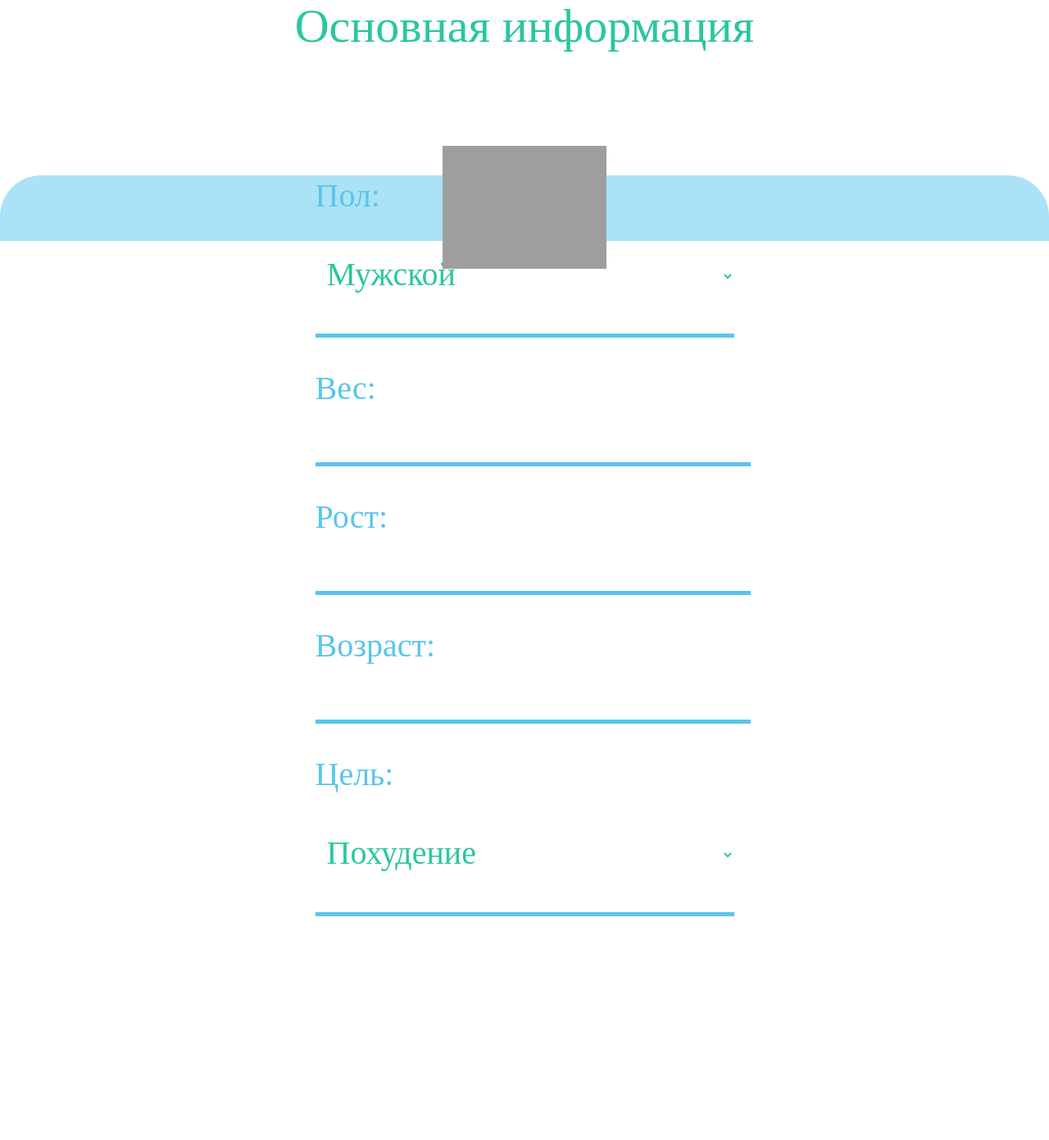
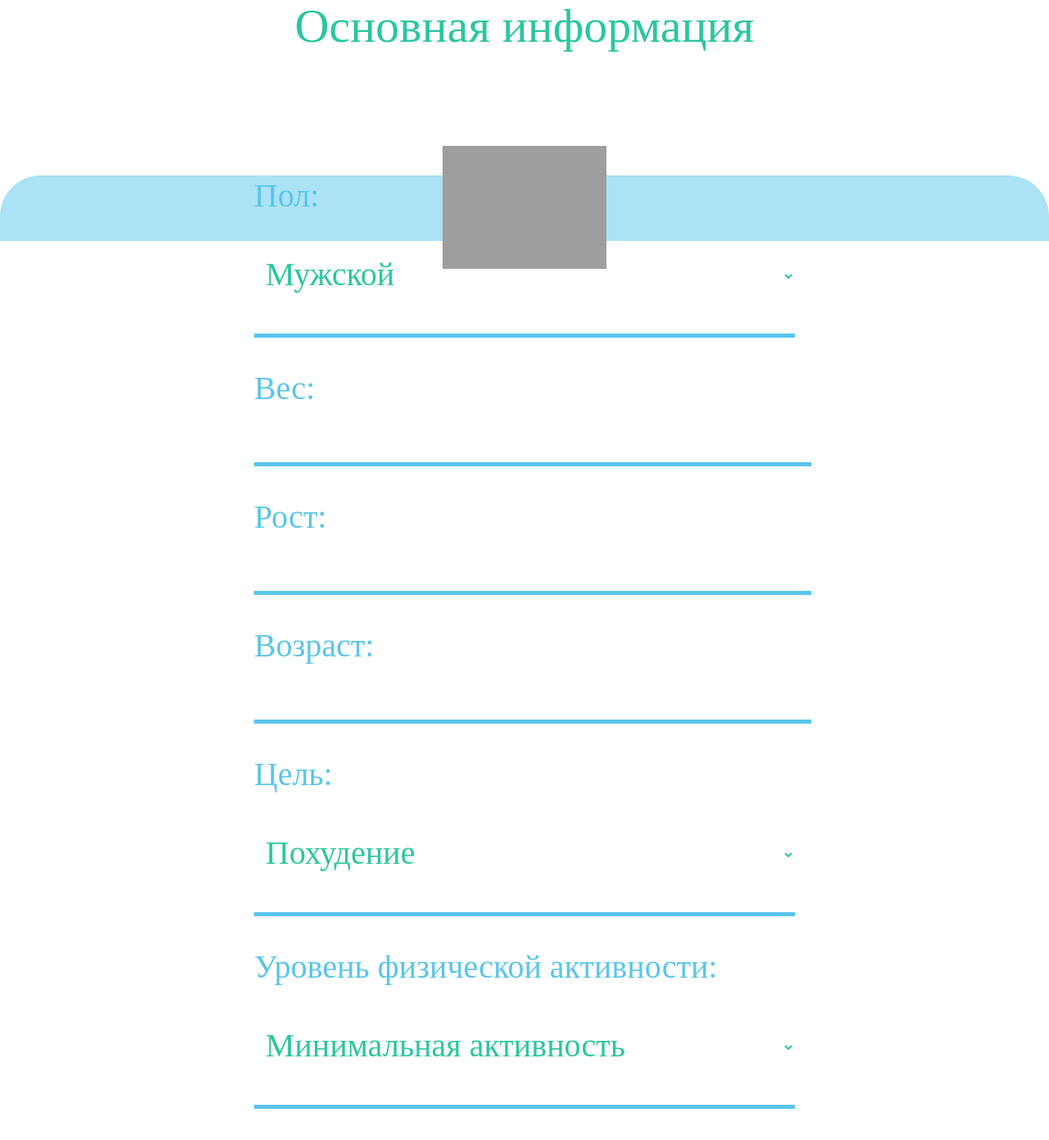
Before and after one commit to ThattedHase/ametcare, a Flask app: page /userinfo in a window 1280 px wide. Shown: the part 506-1897 px from the top of the page at 82% size. Before the commit the page ends 1624 px from the top, so only its background shows below. Run offline with Flask 3, Linux system fonts and the light colour scheme; grey boxes are pictures that could not be loaded.

Commit message:
corection db

```diff
--- a/main.py
+++ b/main.py
@@ -29,6 +29,8 @@
     height = db.Column(db.Float)
     age = db.Column(db.Integer)
     goal = db.Column(db.String(20))
+    phy_act = db.Column(db.Float)
+    daily_cal = db.Column(db.Float)
     preferences = db.relationship('Preference', backref='user', lazy=True)
 
 
@@ -98,12 +100,15 @@
         new_user = User(username=username, password=hashed_password,email = email)
         db.session.add(new_user)
         db.session.commit()
+        login_user(new_user)
+
 
         return redirect(url_for('userinfo'))
 
     return render_template('register.html')
 
 @app.route('/indpref', methods=['GET', 'POST'])
+@login_required
 def indpref():
     if request.method == 'POST':
         selected_preferences = request.form.getlist('preferences')
@@ -143,10 +148,30 @@
 
     return render_template('login.html')
 
+def calulate_daily_cal(gender,weight,height,age,phy_act,goal):
+    daily_cal = 0
+    if gender == "male":
+        daily_cal+=(10*weight+6.25*height-5*age+5)*float(phy_act)
+        if goal == "lose_weight":
+            k = daily_cal*0,1
+            daily_cal = daily_cal-k
+        elif goal == "gain_weight":
+            k = daily_cal*0,1
+            daily_cal = daily_cal+k
 
+    elif current_user.gender == "female":
+        daily_cal+=(weight+6.25*height-5*age-161)*float(phy_act)
+        if goal == "lose_weight":
+            k = daily_cal*0,1
+            daily_cal = daily_cal-k
+        elif goal == "gain_weight":
+            k = daily_cal*0,1
+            daily_cal = daily_cal+k
+    return daily_cal
 
 @app.route('/userinfo', methods=['GET', 'POST'])
 def userinfo():
+
     if request.method == 'POST':
         current_user.gender = request.form.get('gender')
         current_user.weight = float(request.form.get('weight'))
@@ -155,14 +180,21 @@
         current_user.last_name = request.form.get('last_name')
         current_user.age = int(request.form.get('age'))
         current_user.goal = request.form.get('goal')
+        current_user.phy_act = float(request.form.get('phy_act'))
+        current_user.daily_cal = calulate_daily_cal(str(current_user.gender), current_user.weight,current_user.height,current_user.age,current_user.phy_act, current_user.goal)
+        print(current_user.daily_cal)
         db.session.commit()
+
+
+
         flash('User information saved.', 'success')
         return redirect(url_for('indpref'))
 
     return render_template('userinfo.html')
 @app.route('/main')
 def main():
-    return render_template('main.html')
+    user = User.query.get(current_user.id)
+    return render_template('main.html',user=user)
 @app.route('/calendar')
 def calendar():
     return render_template('calendar.html')
--- a/templates/main.html
+++ b/templates/main.html
@@ -19,5 +19,6 @@
       <input type="image" id = "nav_but" src="{{ url_for('static', filename='img/etc.png') }}" onclick="window.location.href='http://127.0.0.1:5000/etc'">
     </div>
   </footer>
+  {{user.daily_cal}}
   </body>
 </html>
--- a/templates/userinfo.html
+++ b/templates/userinfo.html
@@ -34,6 +34,14 @@
           <option value="gain_weight">Набор массы</option>
           <option value="maintain_weight">Поддержание веса</option>
       </select><br><br>
+      <label for="phy_act">Уровень физической активности:</label>
+      <select id="phy_act" name="phy_act">
+        <option value= 1.2>Минимальная активность</option>
+        <option value= 1.375>Слабый уровень активности</option>
+        <option value=1.55>Умеренный уровень активности</option>
+        <option value= 1.7>Тяжелая или трудоемкая активность</option>
+        <option value=1.9>Экстремальный уровень</option>
+    </select><br><br>
       <button type="submit" style="display: none;"></button>
   </form>
   </div>
```
Also changed, not shown: instance/dish_data.db (deleted), instance/users.db.
